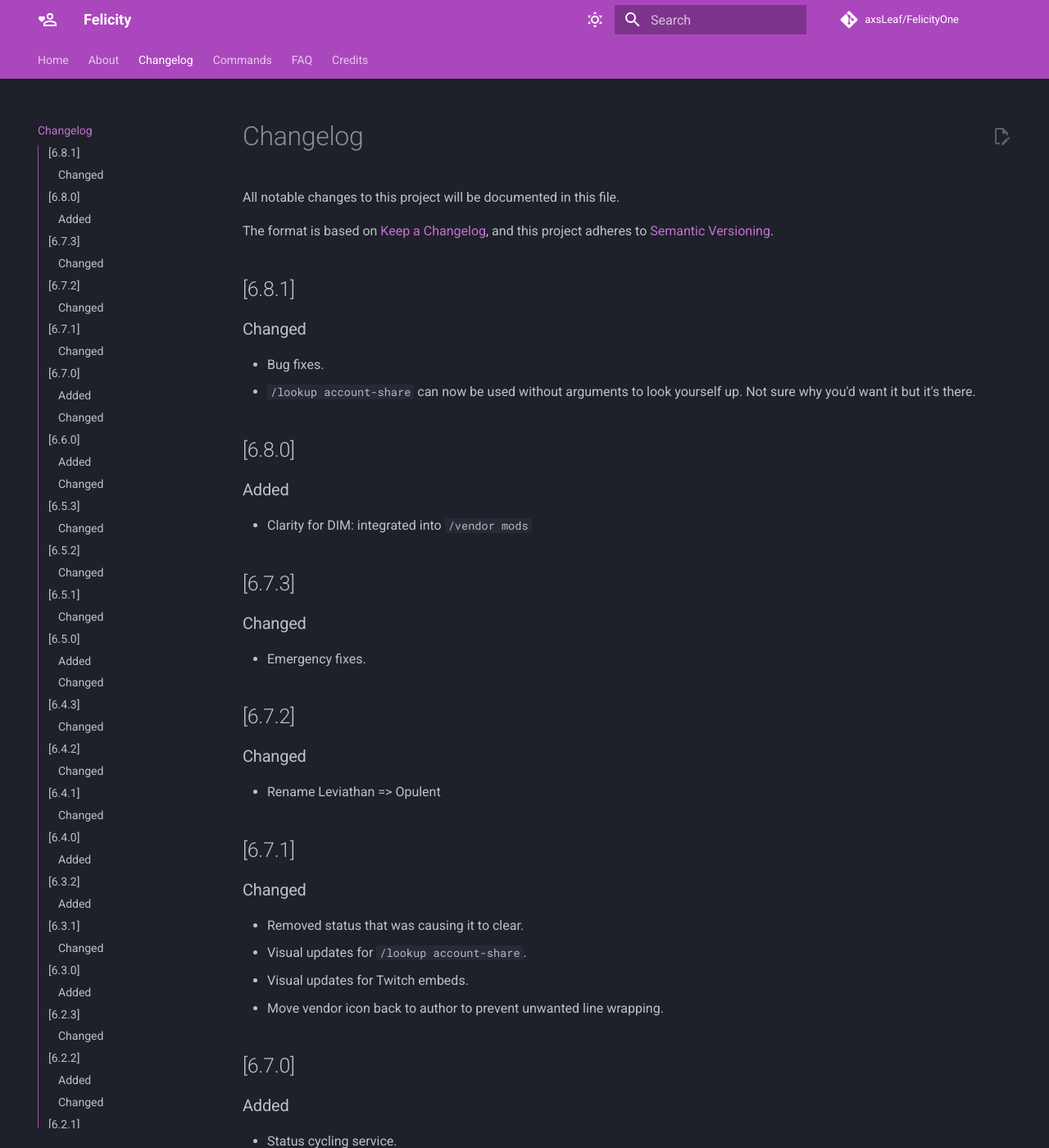
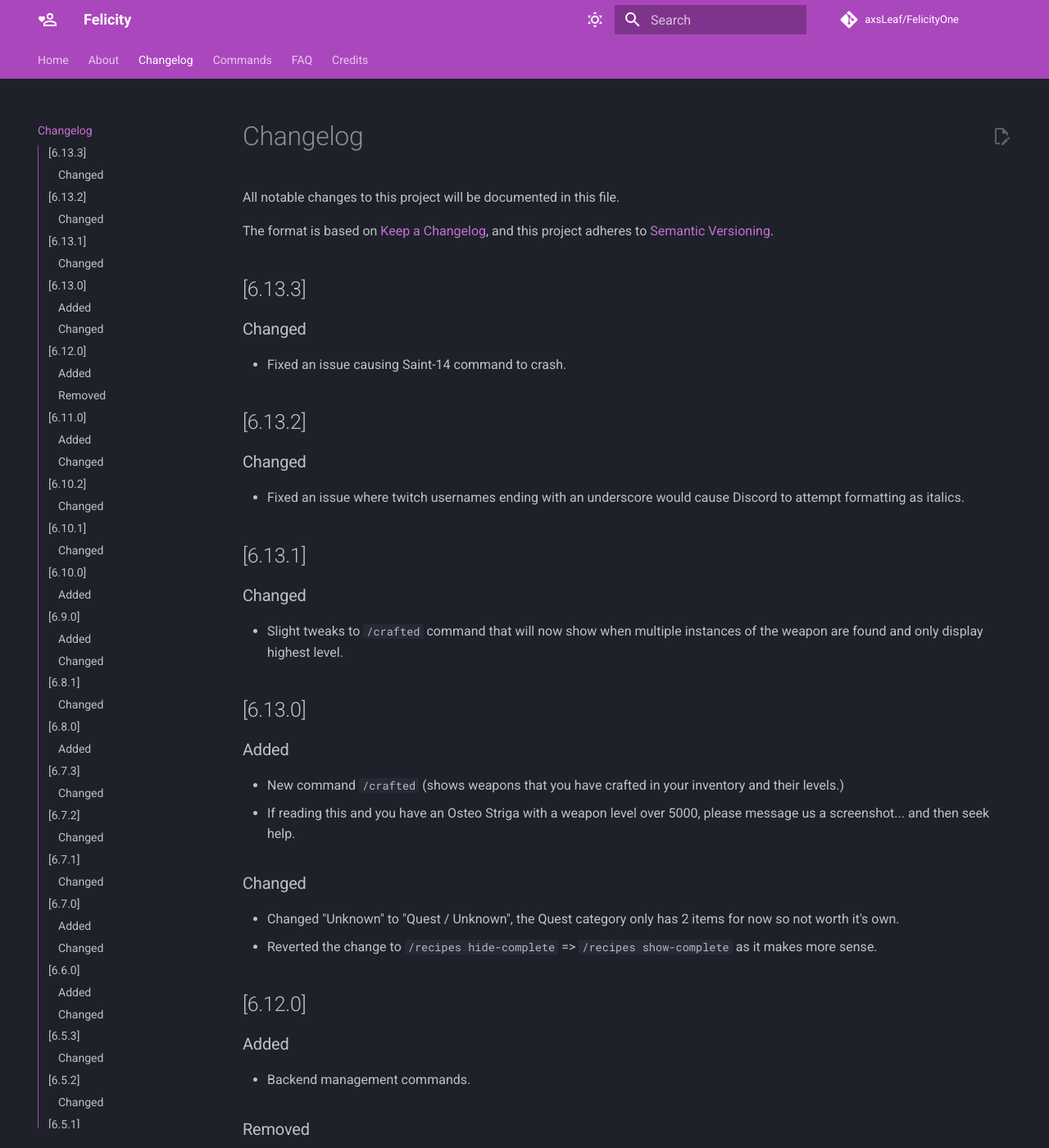
Before and after one commit to devFelicity/Felicity, an MkDocs documentation site: the page built from docs/changelog.md, in a window 1280 px wide and 1400 px high. Shown: the whole window at 82% size. Built offline with MkDocs 1.6.1 and Material for MkDocs 9.7.7, drawn with Linux system fonts in a browser that asks for light colours; comment, search, counter and statistics services are not loaded; some of the changed text lies outside the part shown.

Commit message:
I didn't forget to update this, you did

```diff
--- a/docs/changelog.md
+++ b/docs/changelog.md
@@ -7,6 +7,66 @@ All notable changes to this project will be documented in this file.
 
 The format is based on [Keep a Changelog](https://keepachangelog.com/en/1.0.0/),
 and this project adheres to [Semantic Versioning](https://semver.org/spec/v2.0.0.html).
+
+## [6.13.3]
+### Changed
+- Fixed an issue causing Saint-14 command to crash.
+
+## [6.13.2]
+### Changed
+- Fixed an issue where twitch usernames ending with an underscore would cause Discord to attempt formatting as italics.
+
+## [6.13.1]
+### Changed
+- Slight tweaks to `/crafted` command that will now show when multiple instances of the weapon are found and only display highest level.
+
+## [6.13.0]
+### Added
+- New command `/crafted` (shows weapons that you have crafted in your inventory and their levels.)
+- If reading this and you have an Osteo Striga with a weapon level over 5000, please message us a screenshot... and then seek help.
+
+### Changed
+- Changed "Unknown" to "Quest / Unknown", the Quest category only has 2 items for now so not worth it's own.
+- Reverted the change to `/recipes hide-complete` => `/recipes show-complete` as it makes more sense.
+
+## [6.12.0]
+### Added
+- Backend management commands.
+
+### Removed
+- `/checkpoint` commands.
+
+## [6.11.0]
+### Added
+- King's Fall craftables.
+- King's Fall loot table.
+
+### Changed
+- Removed optional parameters from `/recipes`.
+- Update dependencies.
+
+## [6.10.2]
+### Changed
+- Added KingsFall and Plunder weapon rolls.
+
+## [6.10.1]
+### Changed
+- Fixed an issue where weapons with multiple rolls would have multiple options in autocomplete.
+
+## [6.10.0]
+### Added
+- King's Fall loot table (missing weapons due to classified items)
+- New command: `/roll-finder` uses curated weapon rolls to provide recommended rolls for PvE/PvP
+
+## [6.9.0]
+### Added
+- New craftable weapons.
+- Preparations for upcoming release.
+
+### Changed
+- Fixed Saint14's inventory change due to new season.
+- Updated dependencies.
+- Fix `/memento` command relying on the source parameter.
 
 ## [6.8.1]
 ### Changed
```
